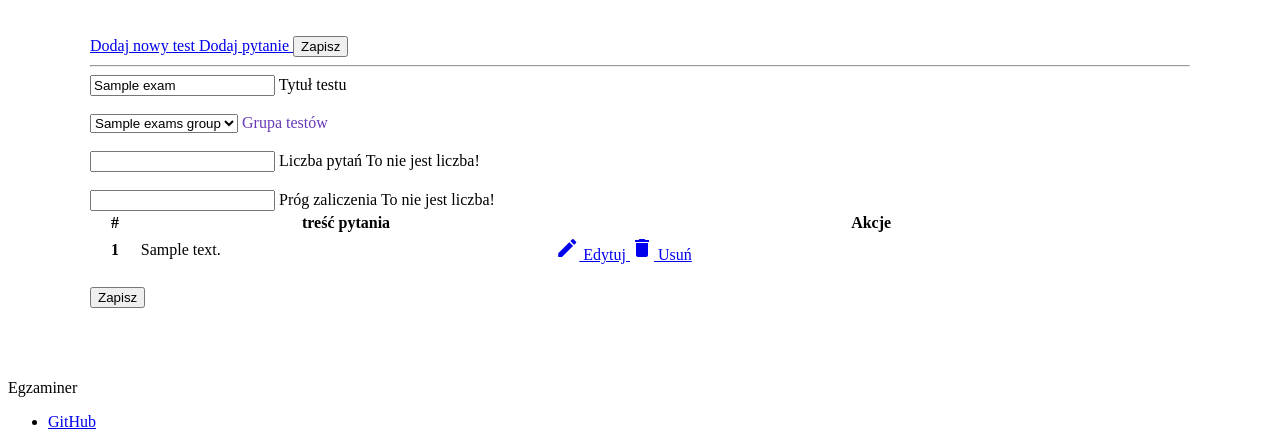
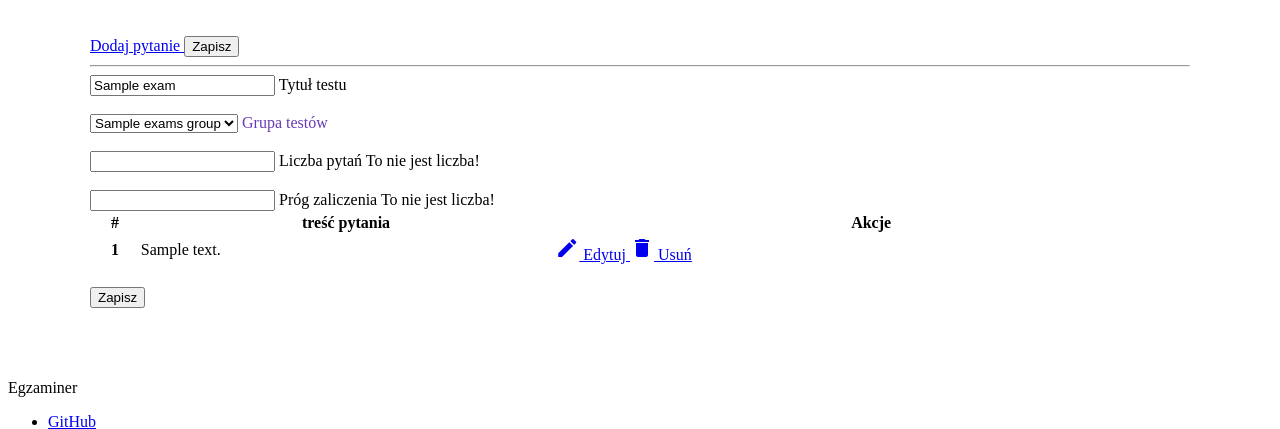
Before and after one commit to mklkj/egzaminer, a PHP site: template resources/themes/mdl/templates/admin-exam-edit.twig in a window 1280 px wide. Shown: the part 44-473 px from the top of the page. Run offline with PHP 8.4, Linux system fonts and the light colour scheme; the template is opened without the code that fills it: most values are stand-ins (such as "Sample title", 1, 10 or a date in 2020); style sheets or scripts are compiled from the project's sources; some libraries are stand-ins or nearby versions.

Commit message:
Delete add test button (already be on top bar)

```diff
--- a/resources/themes/bs/templates/admin-exam-edit.twig
+++ b/resources/themes/bs/templates/admin-exam-edit.twig
@@ -2,10 +2,6 @@
 
 {% block content %}
   <form class="form-horizontal" action="" method="post">
-
-    <a href="{{ dir }}/admin/test/add" class="btn btn-default">
-      Dodaj nowy test
-    </a>
 
     <div class="form-group">
       <div class="col-sm-offset-2 col-sm-10">
--- a/resources/themes/bs/templates/dashboard.twig
+++ b/resources/themes/bs/templates/dashboard.twig
@@ -1,12 +1,7 @@
 {% extends "layout.twig" %}
 
 {% block content %}
-  <a href="{{ dir }}/admin/test/add" class="btn btn-default">Dodaj test</a>
-
-  <hr>
-
   {% if examsList %}
-
     <div class="table-responsive">
       <table class="table table-hover table-bordered">
         <thead>
--- a/resources/themes/mdl/templates/admin-exam-edit.twig
+++ b/resources/themes/mdl/templates/admin-exam-edit.twig
@@ -3,10 +3,6 @@
 {% block content %}
   <form action="{{ dir }}/admin/test/edit/{{ exam.id }}" method="post">
 
-    <a href="{{ dir }}/admin/test/add"
-      class="mdl-button mdl-js-button mdl-button--raised mdl-js-ripple-effect">
-      Dodaj nowy test
-    </a>
     <a href="{{ dir }}/admin/test/edit/{{ exam.id }}/question/add"
       class="mdl-button mdl-js-button mdl-button--accent mdl-button--raised mdl-js-ripple-effect">
       Dodaj pytanie
```
Also changed, not shown: resources/themes/mdl/templates/dashboard.twig (+0 -8 lines).
